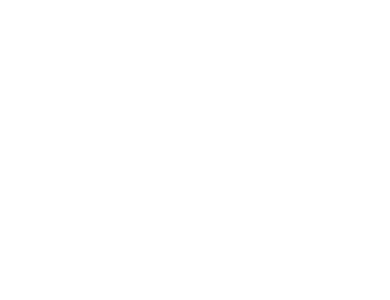
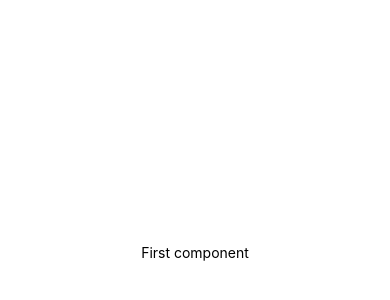
Before and after one commit to LuisJoseTrujilloP/reactnativeproyect, a React Native app: screen / in a window 390 px wide. Shown: the part 170-470 px from the top of the page. Built offline with nearby package versions, Linux system fonts and the light colour scheme.

Commit message:
First setup

```diff
--- a/App.js
+++ b/App.js
@@ -3,8 +3,9 @@
 
 export default function App() {
 	return (
+		// View fundemental container on React Native
 		<View style={styles.container}>
-			<Text></Text>
+			<Text>First component</Text>
 			<StatusBar style="auto" />
 		</View>
 	);
--- a/app.json
+++ b/app.json
@@ -11,9 +11,7 @@
 			"resizeMode": "contain",
 			"backgroundColor": "#ffffff"
 		},
-    "assetBundlePatterns": [
-      "**/*"
-    ],
+		"assetBundlePatterns": ["**/*"],
 		"ios": {
 			"supportsTablet": true
 		},
--- a/package.json
+++ b/package.json
@@ -12,7 +12,7 @@
 		"expo": "~49.0.15",
 		"expo-status-bar": "~1.6.0",
 		"react": "18.2.0",
-    "react-native": "0.72.6",
+		"react-native": "0.72.5",
 		"react-native-web": "~0.19.6",
 		"react-dom": "18.2.0",
 		"@expo/webpack-config": "^19.0.0"
```
Also changed, not shown: 1 other file (tests, documents, lock files or other folders). Lines whose indentation alone changed are shown as unchanged.
